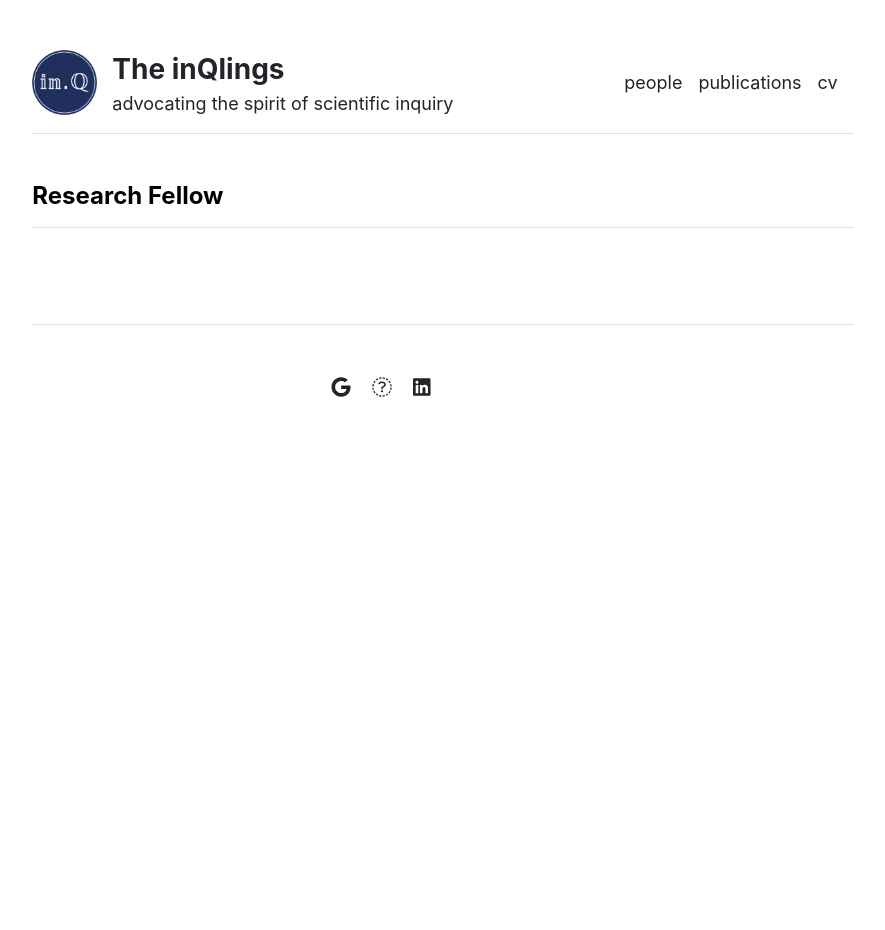
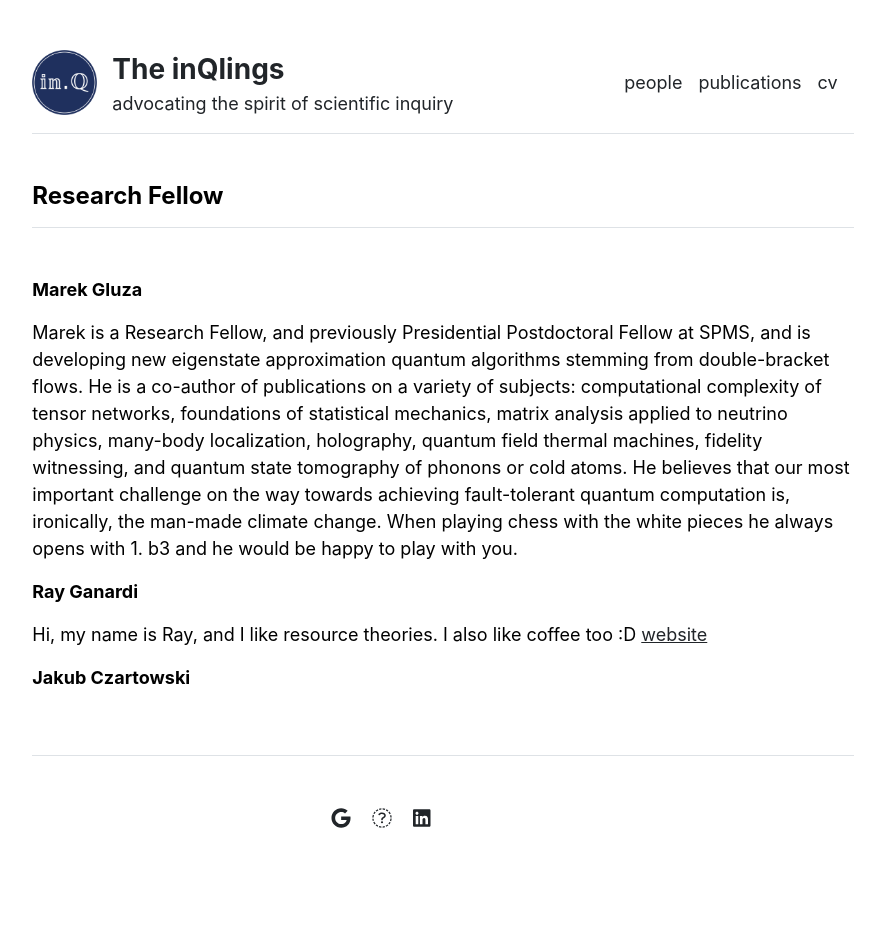
Before and after one commit to nelly-ng/nelly-ng.github.io, a Jekyll site: the page built from people/research-fellow.md, in a window 1280 px wide. Shown: the whole page, without its empty margins (197-1082 px from the left). Built offline with Jekyll 4.4.1, drawn with Linux system fonts in a browser that asks for light colours; before the commit the page ends 900 px from its top, so only the background shows below that.

Commit message:
Update research-fellow.md

```diff
--- a/people/research-fellow.md
+++ b/people/research-fellow.md
@@ -2,3 +2,13 @@
 layout: page
 title: "Research Fellow"
 ---
+
+**Marek Gluza**
+
+Marek is a Research Fellow, and previously Presidential Postdoctoral Fellow at SPMS, and is developing new eigenstate approximation quantum algorithms stemming from double-bracket flows. He is a co-author of publications on a variety of subjects: computational complexity of tensor networks, foundations of statistical mechanics, matrix analysis applied to neutrino physics, many-body localization, holography, quantum field thermal machines, fidelity witnessing, and quantum state tomography of phonons or cold atoms. He believes that our most important challenge on the way towards achieving fault-tolerant quantum computation is, ironically, the man-made climate change. When playing chess with the white pieces he always opens with 1. b3 and he would be happy to play with you.
+
+**Ray Ganardi**
+
+Hi, my name is Ray, and I like resource theories. I also like coffee too :D [website](https://ray.ganardi.xyz)
+
+**Jakub Czartowski**
```
